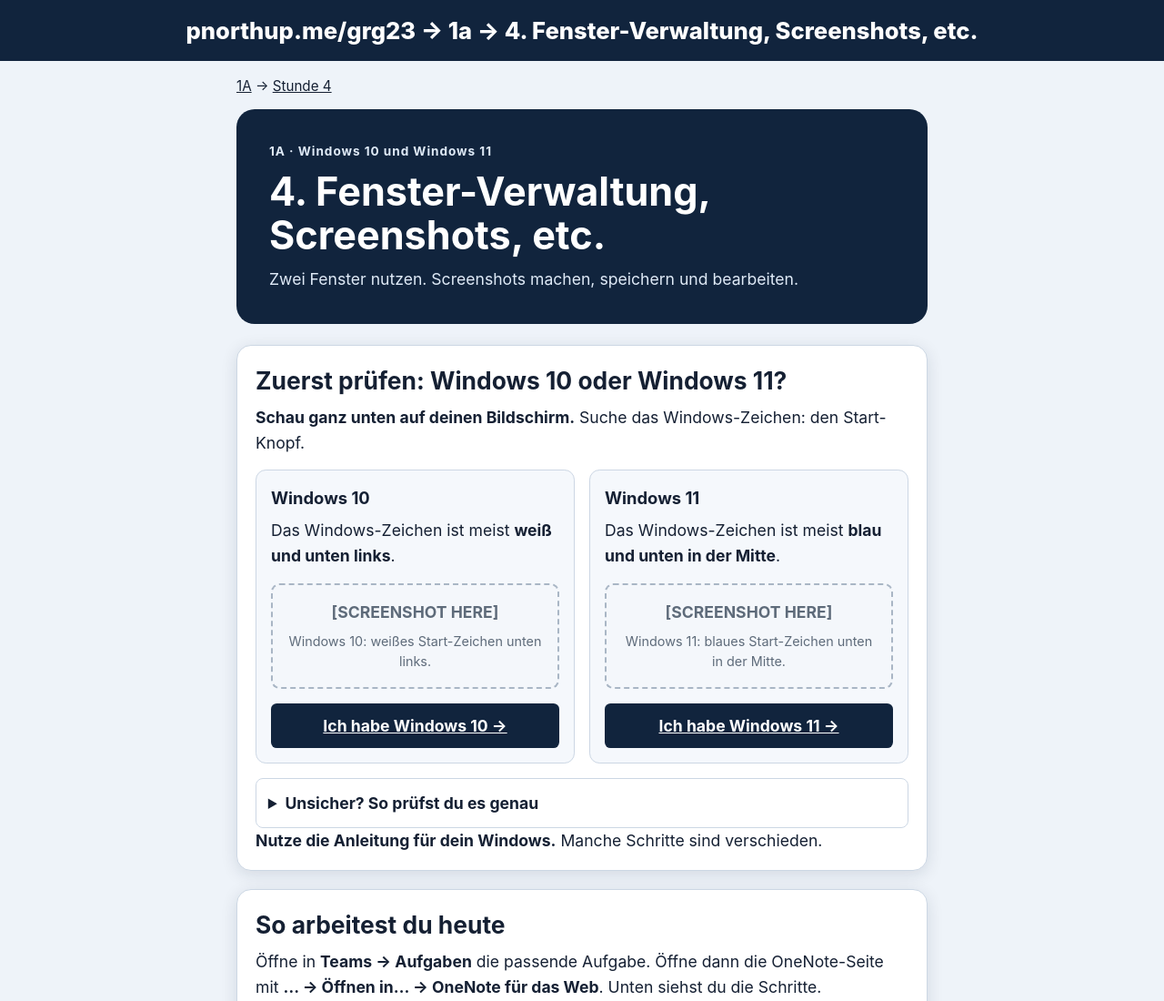
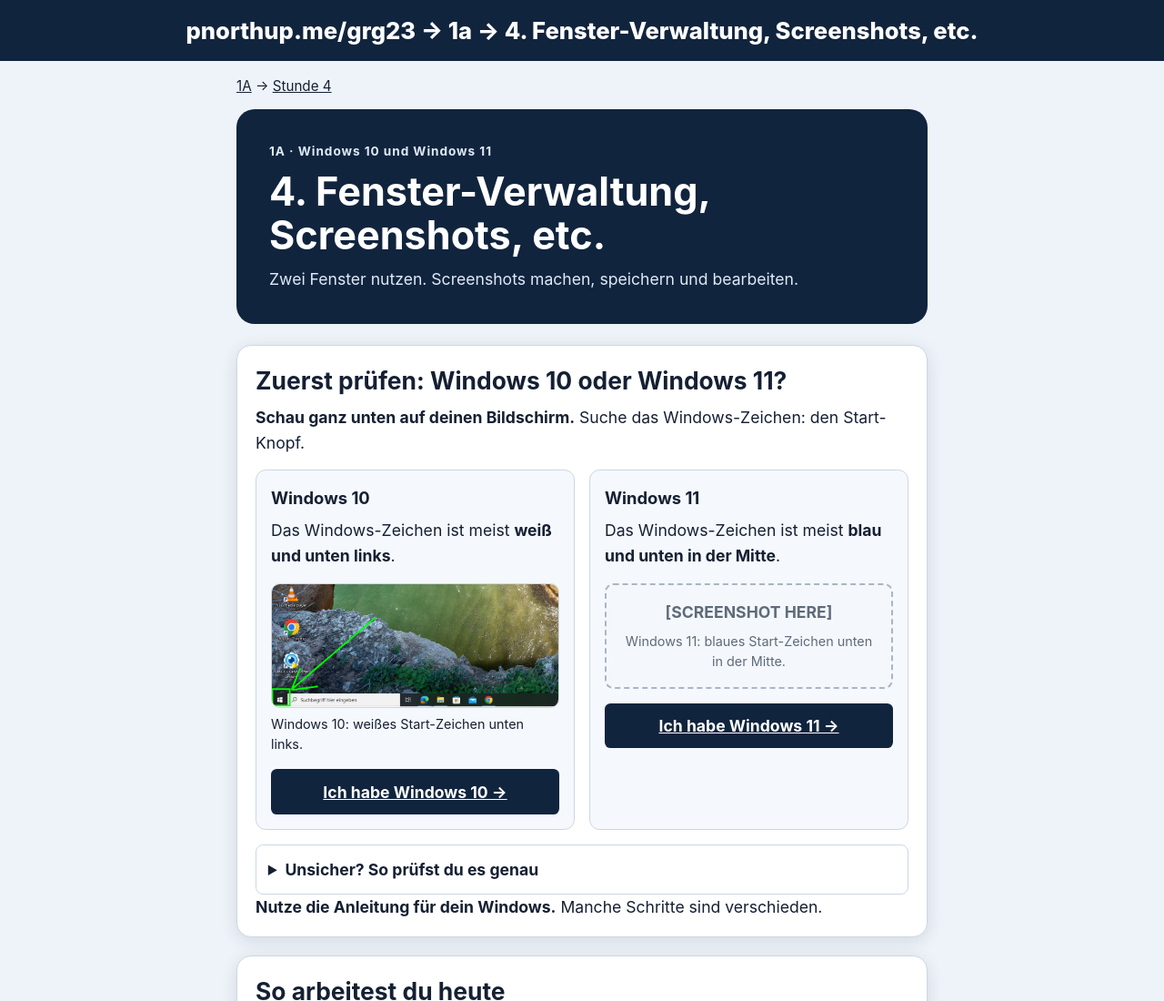
Before and after one commit to eudinaesis/grg23, a plain HTML site: page 1a-dgb/4-fenster-screenshots/index.html in a window 1280 px wide. Shown: the top 1100 px of the page at 91% size. Drawn offline with Linux system fonts and the light colour scheme.

Commit message:
Add Windows 10 Start-icon screenshot to version checks

```diff
--- a/1a-dgb/4-fenster-screenshots/index.html
+++ b/1a-dgb/4-fenster-screenshots/index.html
@@ -28,8 +28,7 @@
 <div class="version-card">
 <h3>Windows 10</h3>
 <p>Das Windows-Zeichen ist meist <strong>weiß und unten links</strong>.</p>
-<figure class="screenshot-placeholder">
-<div>[SCREENSHOT HERE]</div>
+<figure><img src="../../tasks/fenster-screenshots/images/windows-10-start-icon.png" alt="Windows 10: Ein grüner Pfeil zeigt auf das weiße Windows-Zeichen unten links." width="876" height="373" loading="lazy">
 <figcaption>Windows 10: weißes Start-Zeichen unten links.</figcaption>
 </figure><a class="version-button" href="../../tasks/fenster-screenshots/windows-10/index.html">Ich habe Windows 10 →</a>
 </div>
```
Also changed, not shown: tasks/fenster-screenshots/index.html (+1 -2 lines), tasks/fenster-screenshots/images/windows-10-start-icon.png (added).
